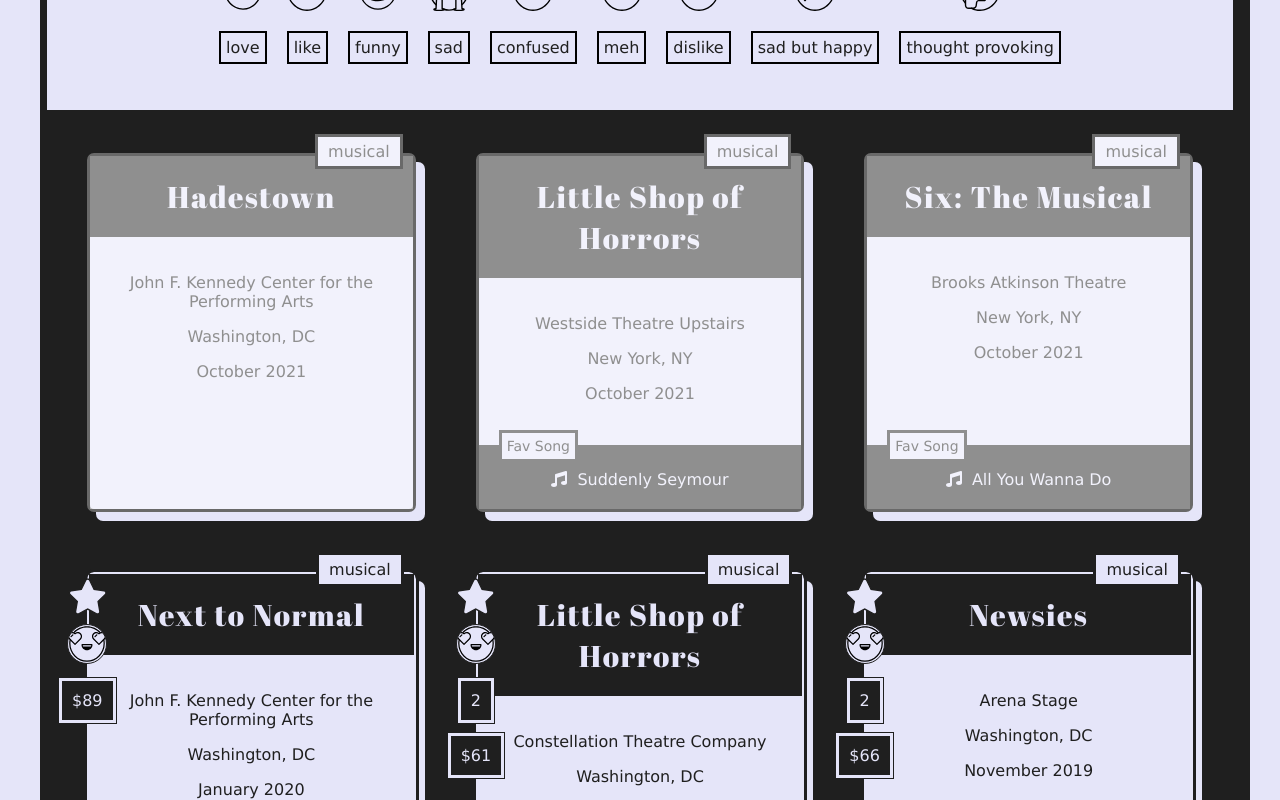
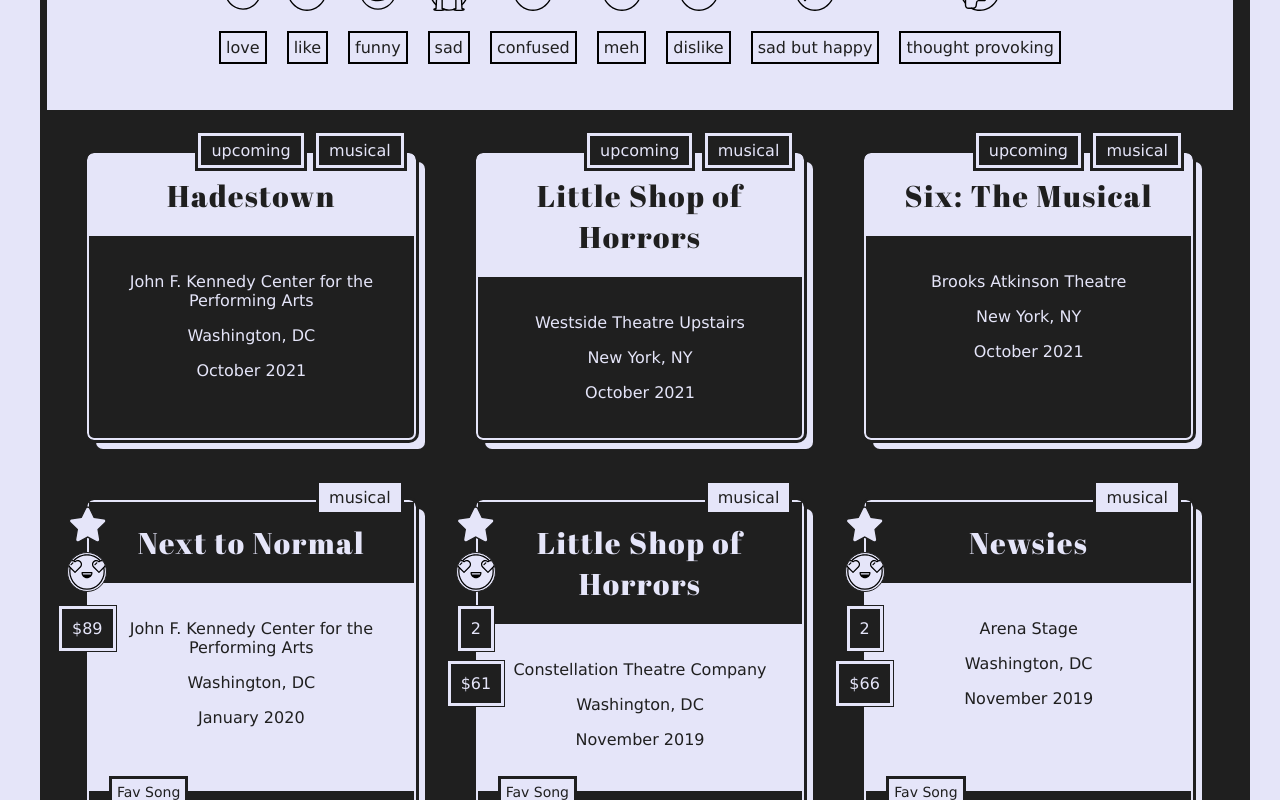
Before and after one commit to brittanyrw/theaterlog, a Vue app: page / in a window 1280 px wide. Shown: the part 660-1460 px from the top of the page. Built offline with nearby package versions, Linux system fonts and the light colour scheme.

Commit message:
Update upcoming styles

```diff
--- a/src/components/Shows.vue
+++ b/src/components/Shows.vue
@@ -26,6 +26,7 @@
           <p v-if="show.price >= 0" class="show-price">${{ show.price }}</p>
         </div>
         <div class="show-info">
+          <p v-if="show.upcoming" class="upcoming-tag">upcoming</p>
           <p class="type">{{ show.type }}</p>
           <div class="show-name">
             <p v-if="show.link">
@@ -44,7 +45,7 @@
             <p class="show-date">{{ show.date }}</p>
           </div>
         </div>
-        <div v-if="show.favSong" class="favs">
+        <div v-if="show.favSong && !show.upcoming" class="favs">
           <p class="fav-song-label">Fav Song</p>
           <div class="fav-song">
             <div class="fav-song-content">
@@ -200,13 +201,23 @@ export default {
         position: relative;
         .type {
           position: absolute;
-          background-color: orange;
           padding: 5px 10px;
           top: -38px;
           right: 10px;
           border: 3px solid $black;
           background-color: $purple;
           z-index: 99;
+          text-align: center;
+        }
+        .upcoming-tag {
+          position: absolute;
+          padding: 5px 10px;
+          top: -38px;
+          right: 110px;
+          border: 3px solid $black;
+          background-color: $purple;
+          z-index: 99;
+          text-align: center;
         }
         .show-name {
           background-color: $black;
@@ -273,31 +284,21 @@ export default {
         }
       }
       &.upcoming {
-        position: relative;
-        border: 3px solid dimgray;
-        outline: none;
-        &:before {
-          position: absolute;
-          content: "";
-          height: 100%;
-          width: 100%;
-          background-color: rgba(255, 255, 255, 0.5);
-          top: 0;
-          left: 0;
-          z-index: 1;
+        background-color: $black;
+        .show-name {
+          background-color: $purple;
+          color: $black;
         }
-        .type {
-          border: 3px solid dimgray;
-          &:before {
-            position: absolute;
-            content: "";
-            height: 100%;
-            width: 100%;
-            background-color: rgba(255, 255, 255, 0.5);
-            top: 0;
-            left: 0;
-            z-index: 1;
+        .show-content {
+          padding-bottom: 20px;
+          color: $purple;
           }
+
+        .type, .upcoming-tag {
+          background-color: $black;
+          color: $purple;
+          border: 3px solid $purple;
+          outline: 3px solid $black;
         }
       }
     }
```
